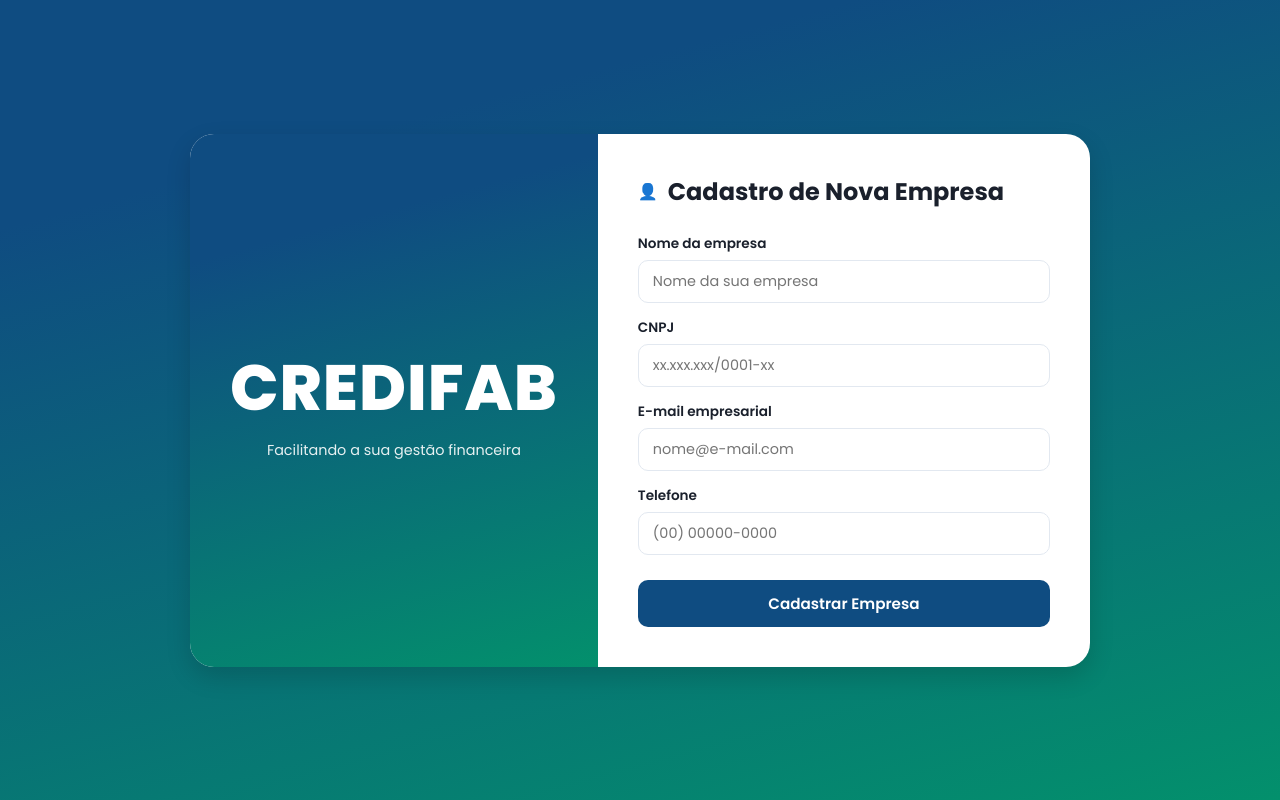
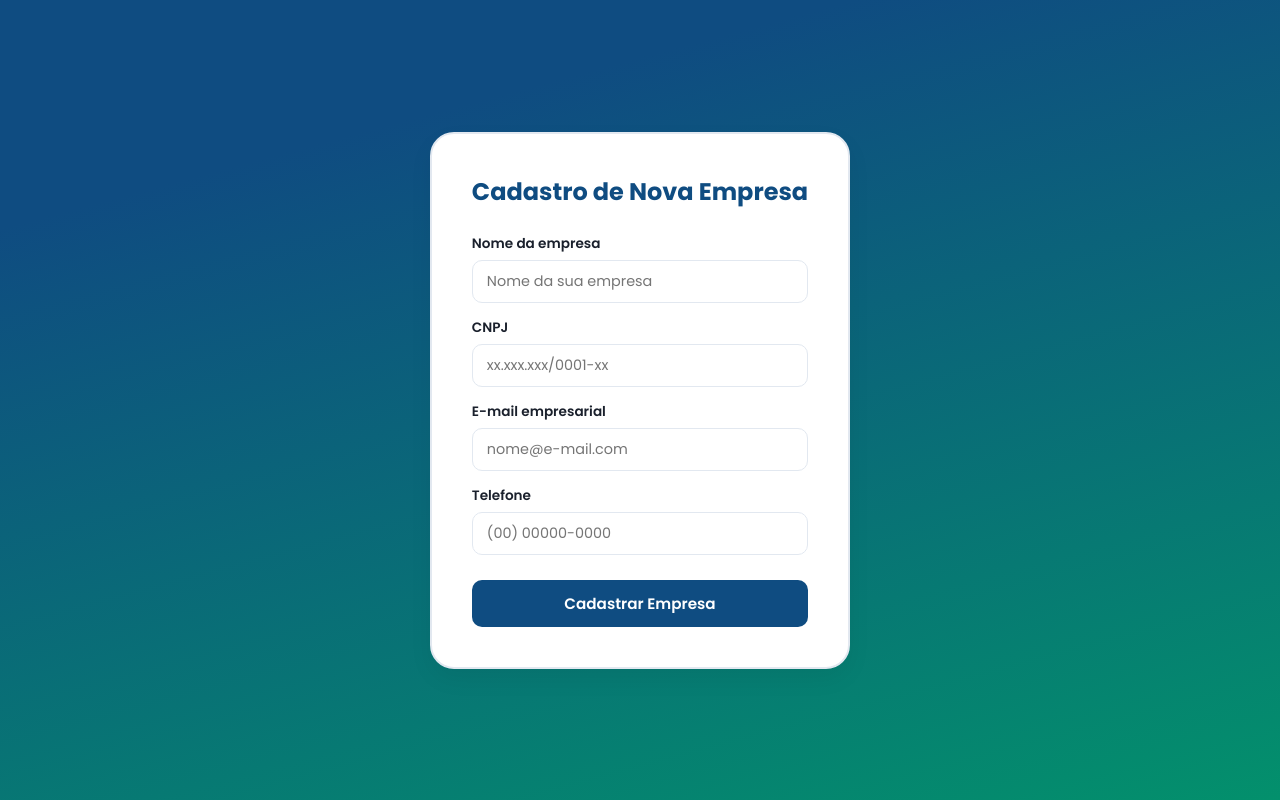
Before and after one commit to FGA0138-MDS-Ajax/2026.1-T01-Parnas, a React (Vite) app in the folder frontend/: page /cadastro-empresa in a window 1280 px wide. Built offline with nearby package versions, Linux system fonts and the light colour scheme; sample sign-in values are in the browser's storage.

Commit message:
style: centraliza o card de cadastro de empresa

```diff
--- a/frontend/src/pages/CadastroEmpresa/CadastroEmpresa.css
+++ b/frontend/src/pages/CadastroEmpresa/CadastroEmpresa.css
@@ -1,39 +1,22 @@
+.cadastro-empresa-pagina {
+  width: 100%;
+  min-height: calc(100vh - 140px);
+  display: flex;
+  justify-content: center;
+  align-items: center;
+}
+
 .container-cadastro {
-  display: flex;
   background-color: var(--branco);
-  width: 900px;
-  min-height: 500px;
+  max-width: 550px;
+  width: 100%;
   border-radius: var(--arredondamento-card);
   overflow: hidden;
-  box-shadow: 0 10px 25px rgba(0, 0, 0, 0.15);
-}
-
-.sidebar-brand {
-  flex: 1;
-  background: var(--gradiente-fundo);
-  display: flex;
-  flex-direction: column;
-  justify-content: center;
-  align-items: center;
-  color: var(--branco);
-  padding: 40px;
-  text-align: center;
-}
-
-.brand-logo {
-  font-size: 4rem;
-  font-weight: 800;
-  letter-spacing: 1px;
-  margin-bottom: 5px;
-}
-
-.brand-subtitle {
-  font-size: 0.9rem;
-  opacity: 0.9;
+  box-shadow: 0 10px 25px rgba(0, 0, 0, 0.05);
+  border: 2px solid var(--borda-input);
 }
 
 .form-content {
-  flex: 1.3;
   padding: 40px;
   display: flex;
   flex-direction: column;
@@ -51,6 +34,7 @@
 .form-header h2 {
   font-size: 1.5rem;
   font-weight: 700;
+  color: var(--azul);
 }
 
 .form-grid {
--- a/frontend/src/pages/CadastroEmpresa/CadastroEmpresa.jsx
+++ b/frontend/src/pages/CadastroEmpresa/CadastroEmpresa.jsx
@@ -26,7 +26,6 @@
     setSuccess(false);
 
     const cnpjApenasNumeros = formData.cnpj.replace(/\D/g, '');
-
     const quantidadeDigitosCnpjValido = 14;
     const cnpjPossuiFormatoValido = cnpjApenasNumeros === '45845023000138' || cnpjApenasNumeros.length === quantidadeDigitosCnpjValido;
 
@@ -35,7 +34,6 @@
       return;
     }
 
-    // SIMULAÇÃO DO CONTRATO DE INTEGRAÇÃO COM POST /api/companies/register
     const corpoRequisicaoParaBackend = {
       name: formData.nome,
       cnpj: cnpjApenasNumeros,
@@ -43,30 +41,22 @@
       phone: formData.telefone
     };
 
-    // GERANDO ID IDENTIFICADOR SIMULADO DO BANCO DE DADOS
     const idEmpresaGeradoPeloBancoSimulado = Math.floor(Math.random() * 5000) + 1;
-
-    // SALVANDO ID NO CONTEXTO GLOBAL
     setIdEmpresaLogada(idEmpresaGeradoPeloBancoSimulado);
 
     setSuccess(true);
     setFormData({ nome: '', cnpj: '', email: '', telefone: '' });
 
-    // Registros limpos no console para auditoria/teste
     console.log('[MOCK API] Dados preparados para o contrato da API:', corpoRequisicaoParaBackend);
     console.log('[MOCK CONTEXTO] ID salvo globalmente:', idEmpresaGeradoPeloBancoSimulado);
   };
 
   return (
+    <div className="cadastro-empresa-pagina">
+      {/* O seu container-cadastro original, agora atuando como o card centralizado */}
       <div className="container-cadastro">
-      <div className="sidebar-brand">
-        <h1 className="brand-logo">CREDIFAB</h1>
-        <p className="brand-subtitle">Facilitando a sua gestão financeira</p>
-      </div>
-
         <div className="form-content">
           <div className="form-header">
-          <span className="icon-user">👤</span>
             <h2>Cadastro de Nova Empresa</h2>
           </div>
 
@@ -128,6 +118,7 @@
           </form>
         </div>
       </div>
+    </div>
   );
 };
 
```
Lines whose indentation alone changed are shown as unchanged.
